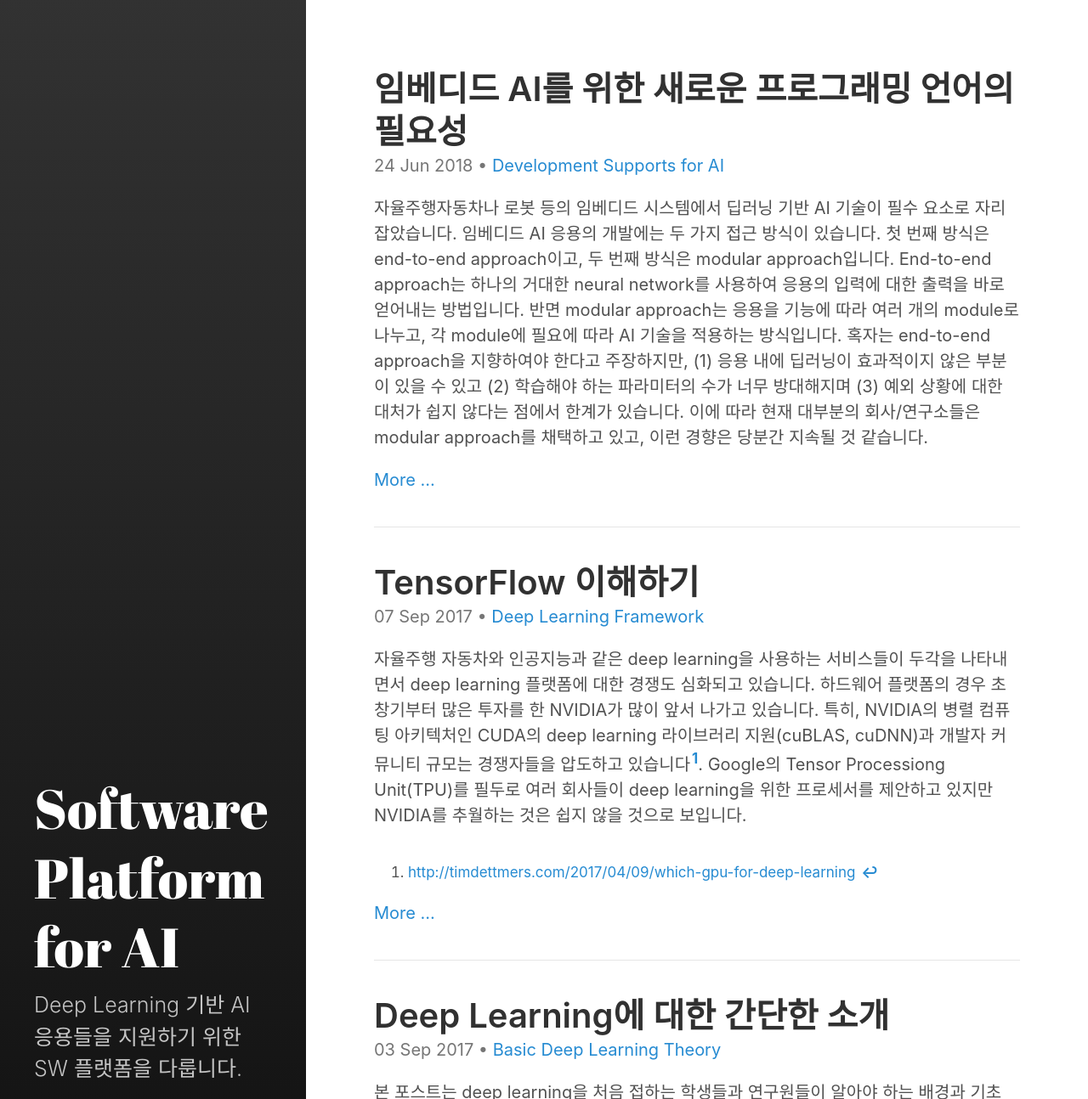
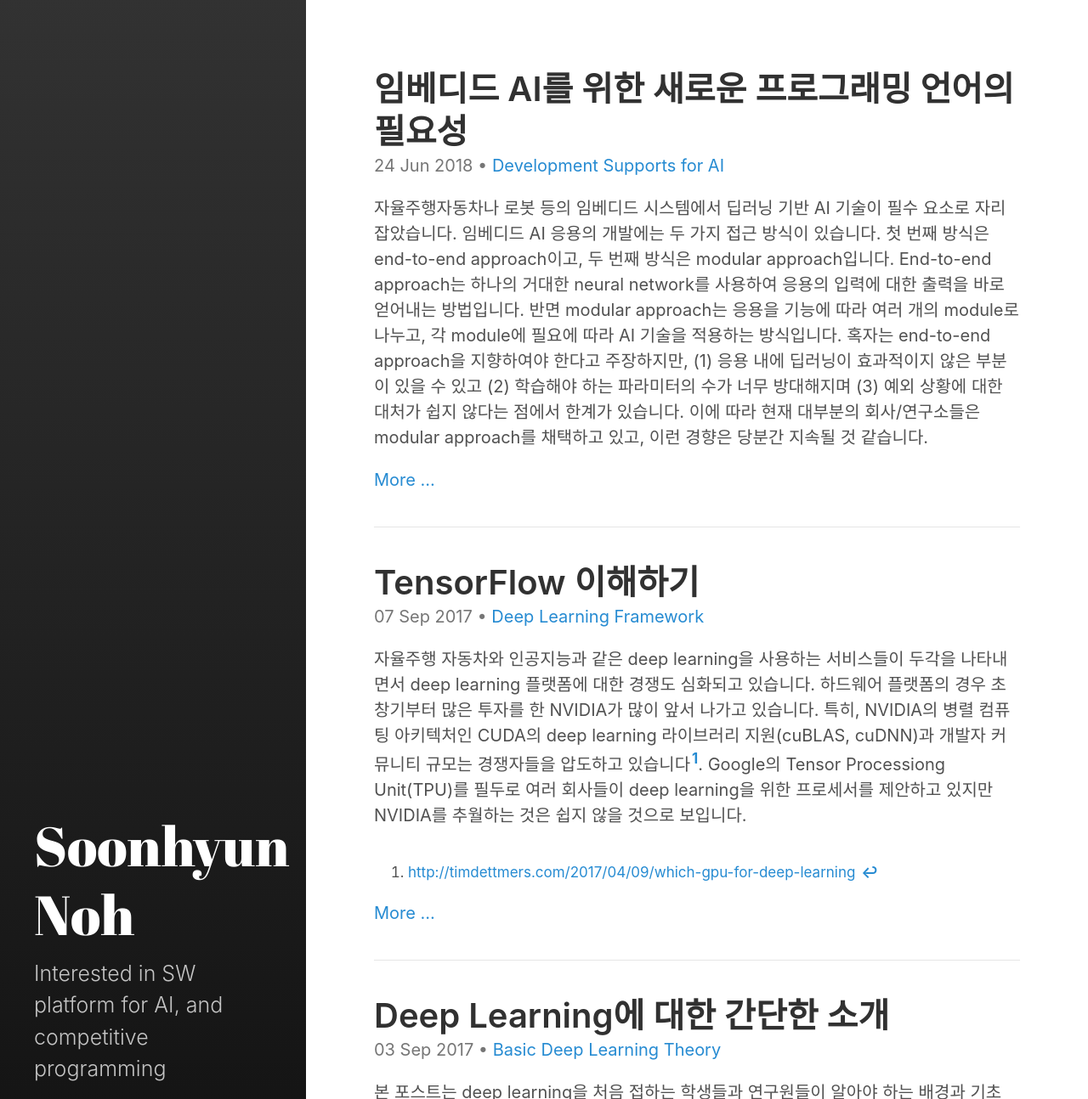
Before and after one commit to shnoh171/shnoh171.github.io, a Jekyll site: the page built from index.html, in a window 1280 px wide, cut to the strip 0-1294 px from the top of the page. Shown: the whole strip at 85% size. Built offline with Jekyll 4.4.1, drawn with Linux system fonts in a browser that asks for light colours; the list of posts is cut into pages by our own code.

Commit message:
change title

```diff
--- a/_config.yml
+++ b/_config.yml
@@ -3,9 +3,9 @@
 highlighter:      rouge
 
 # Setup
-title:            Software Platform for AI
+title:            Soonhyun Noh
 tagline:          'A Jekyll theme'
-description:      'Deep Learning 기반 AI 응용들을 지원하기 위한 SW 플랫폼을 다룹니다.'
+description:      'Interested in SW platform for AI, and competitive programming'
 url:              https://shnoh171.github.io
 baseurl:          # the optional subpath of your site, e.g. "/blog"
 
```
